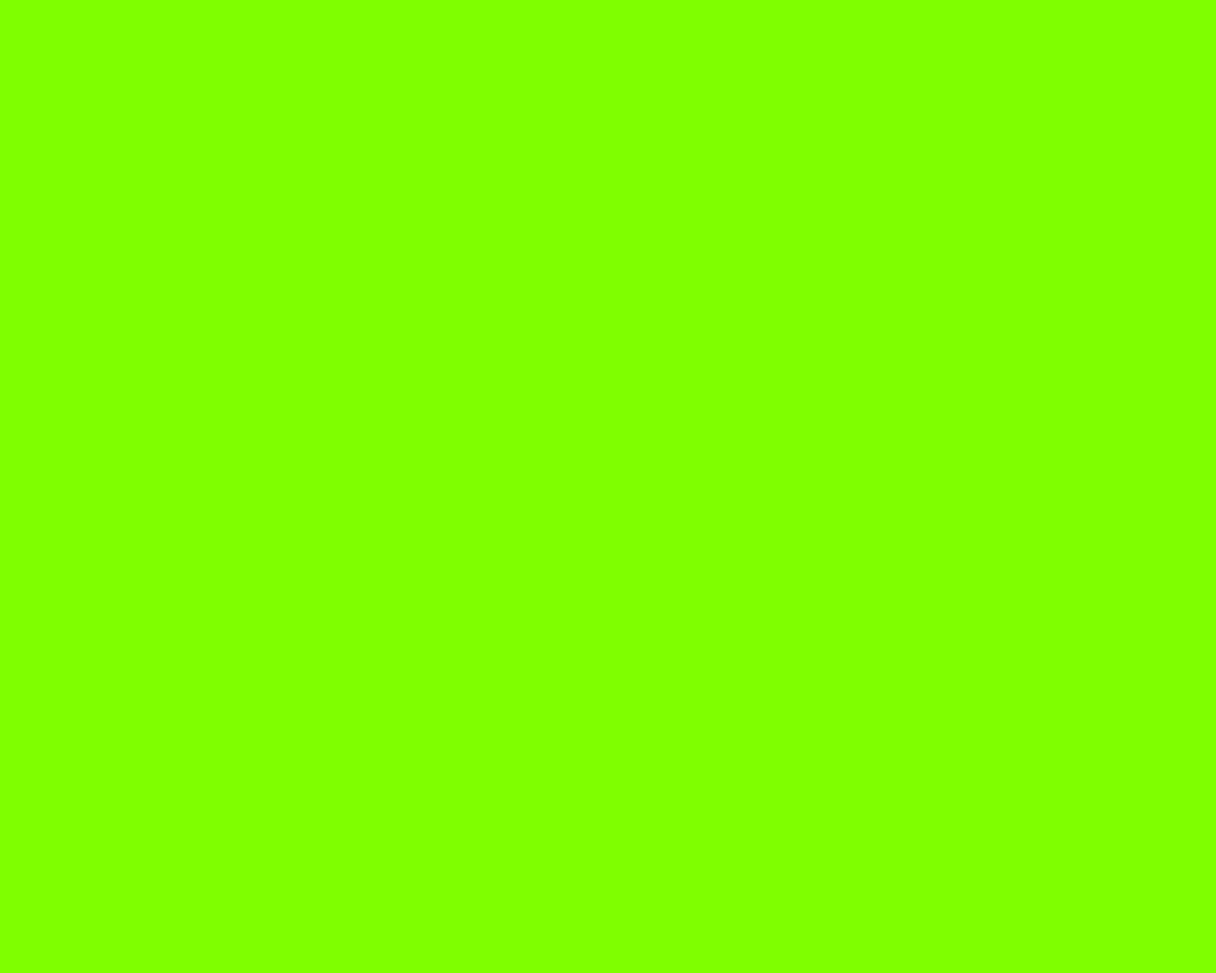
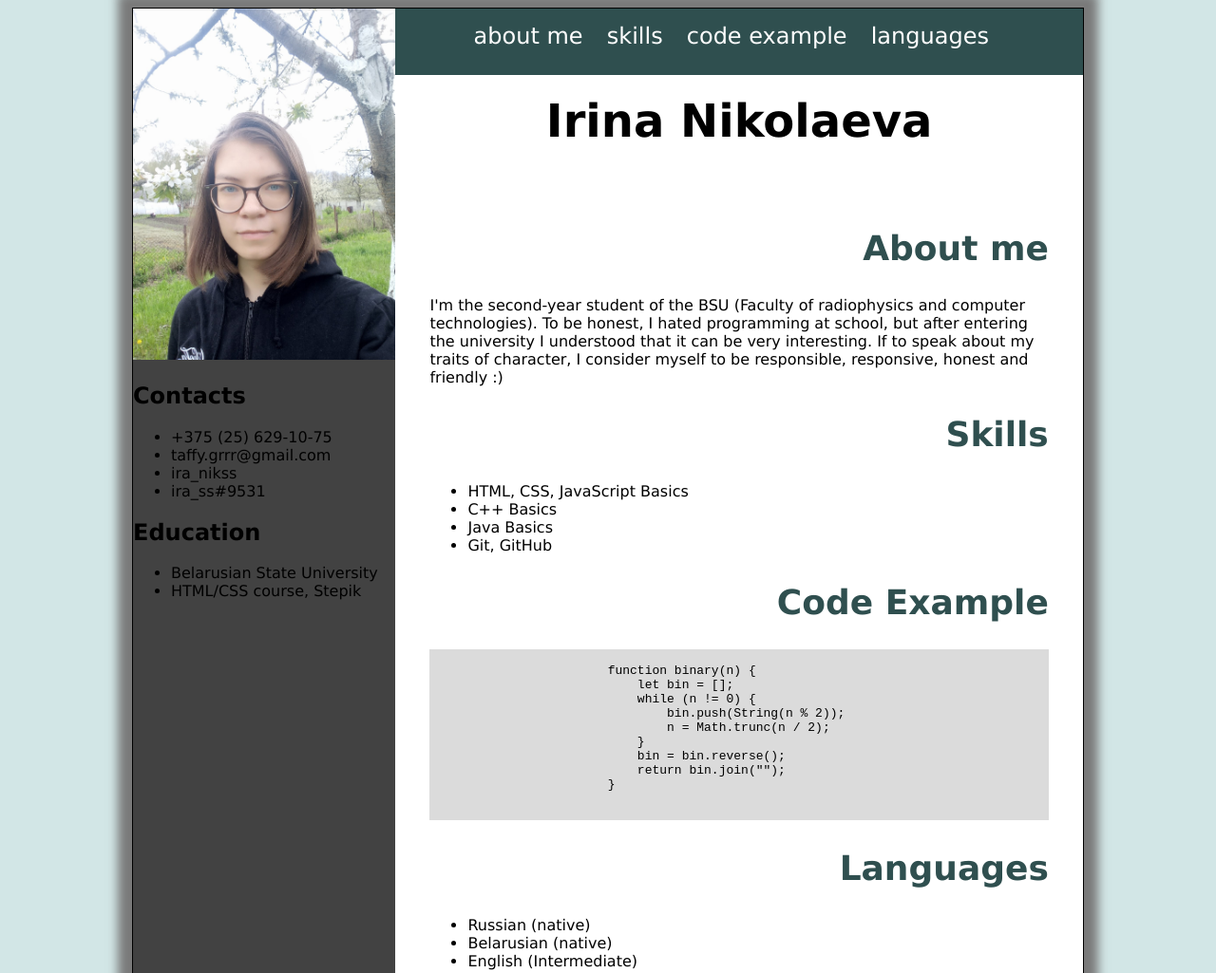
Before and after one commit to IrinaNikolaeva0208/rsschool-cv, a plain HTML site: page index.html in a window 1280 px wide. Shown: the top 1025 px of the page at 95% size. Before the commit the page ends 800 px from the top, so only its background shows below. Drawn offline with Linux system fonts and the light colour scheme.

Commit message:
feat: make CV sketch

```diff
--- a/index.html
+++ b/index.html
@@ -8,6 +8,65 @@
     <title>Document</title>
 </head>
 <body>
-
+    <main>
+        <div class="lside">
+            <img src="me.jpg" alt="Irina Nikolaeva">
+            <h2>Contacts</h2>
+            <ul>
+                <li>+375 (25) 629-10-75</li>
+                <li>taffy.grrr@gmail.com</li>
+                <li>ira_nikss</li>
+                <li>ira_ss#9531</li>
+            </ul>
+            <h2>Education</h2>
+            <ul>
+                <li>Belarusian State University</li>
+                <li>HTML/CSS course, Stepik</li>
+            </ul>
+        </div>
+        <div class="rside">
+            <header>
+                <nav>
+                    <a href="#about">about me</a>
+                    <a href="#skill">skills</a>
+                    <a href="#code">code example</a>
+                    <a href="#lang">languages</a>
+                </nav>
+            </header>
+            <h1>Irina Nikolaeva</h1>
+            <div class="info">
+                <h2 id="about">About me</h2>
+                <span>I'm the second-year student of the BSU (Faculty of radiophysics and computer technologies). To be honest, I hated programming at school, but after entering the university I understood that it can be very interesting. If to speak about my traits of character, I consider myself to be responsible, responsive, honest and friendly :)</span>
+                <h2 id="skill">Skills</h2>
+                <ul>
+                    <li>HTML, CSS, JavaScript Basics</li>
+                    <li>C++ Basics</li>
+                    <li>Java Basics</li>
+                    <li>Git, GitHub</li>
+                </ul>
+                <h2 id="code">Code Example</h2>
+                <pre>
+                    <code>
+                        function binary(n) {
+                            let bin = [];
+                            while (n != 0) {
+                                bin.push(String(n % 2));
+                                n = Math.trunc(n / 2);
+                            }
+                            bin = bin.reverse();
+                            return bin.join("");
+                        }
+                    </code>
+                </pre>
+                <h2 id="lang">Languages</h2>
+                <ul>
+                    <li>Russian (native)</li>
+                    <li>Belarusian (native)</li>
+                    <li>English (Intermediate)</li>
+                </ul>
+            </div>
+            <footer></footer>
+        </div>
+    </main>
 </body>
 </html>
--- a/style.css
+++ b/style.css
@@ -1,3 +1,69 @@
 body {
-    background-color: chartreuse;
+    background-color: rgba(99, 169, 169, 0.285);
 }
+
+main {
+    display: flex;
+    border: solid 1px;
+    width: 1000px;
+    height: 1200px;
+    margin: auto;
+    box-shadow: 0 0 10px 15px rgb(122, 122, 122);
+    font-family: Verdana, Geneva, Tahoma, sans-serif;
+    background-color: white;
+}
+
+header {
+    height: 70px;
+    width: 100%;
+    background-color: darkslategrey;
+}
+
+nav {
+    margin: 15px 10% ;
+    padding: auto;
+}
+
+nav a {
+    text-decoration: none;
+    color: white;
+    padding: 10px;
+    font-size: 24px;
+}
+
+.lside {
+    width: 1000px;
+    background-color: rgb(66, 66, 66);
+}
+
+img {
+    width: 100%;
+}
+
+.rside {
+    display: flex;
+    flex-direction: column;
+}
+
+.info {
+    padding: 5%;
+}
+
+.info h2 {
+    text-align: right;
+    color: darkslategrey;
+    font-size: 36px;
+}
+
+h1 {
+    font-size: 48px;
+    margin: 20px auto;
+}
+
+div {
+    display: block;
+}
+
+pre {
+    background-color: rgb(219, 219, 219);
+}
```
Also changed, not shown: me.jpg (added).
